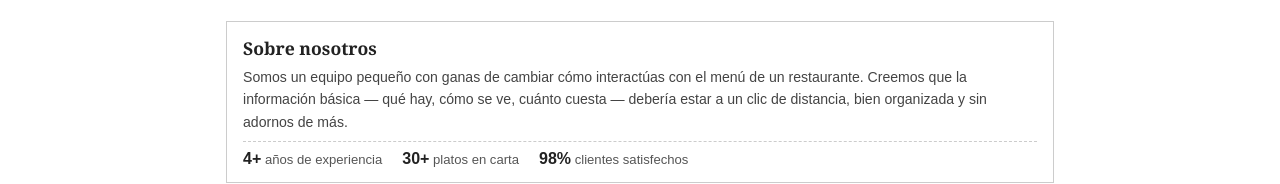
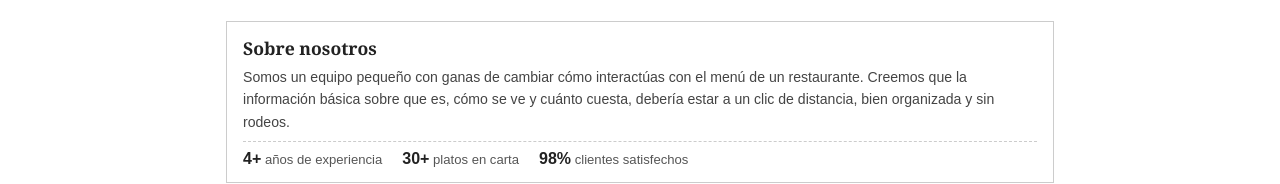
Before and after one commit to Juanda0227/Proyecto-Peek-A-Dish, a plain HTML site: page index.html in a window 1280 px wide. Shown: the part 292-476 px from the top of the page. Drawn offline with Linux system fonts and the light colour scheme; files that its build step writes are made by us from their sources; a script that the page names is missing; a web font is replaced by a local one.

Commit message:
Update index.html

```diff
--- a/index.html
+++ b/index.html
@@ -35,8 +35,8 @@
       <h2>Sobre nosotros</h2>
       <p>
         Somos un equipo pequeño con ganas de cambiar cómo interactúas con el menú de un restaurante.
-        Creemos que la información básica — qué hay, cómo se ve, cuánto cuesta —
-        debería estar a un clic de distancia, bien organizada y sin adornos de más.
+        Creemos que la información básica sobre que es, cómo se ve y cuánto cuesta,
+        debería estar a un clic de distancia, bien organizada y sin rodeos.
       </p>
       <div class="about-stats">
         <span><strong>4+</strong> años de experiencia</span>
```
